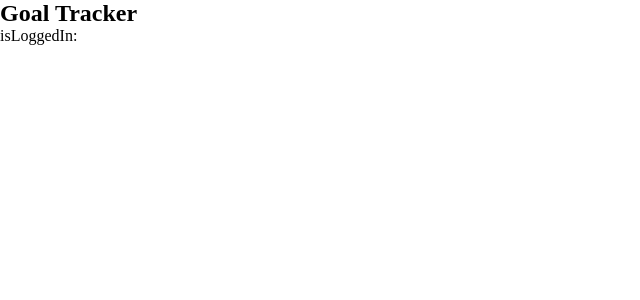
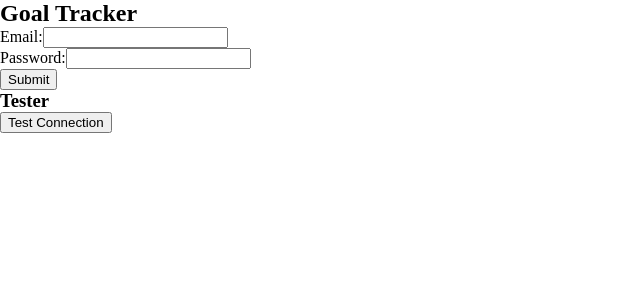
Before and after one commit to mikevallano/goal-tracker, a React (Vite) app in the folder react/: page / in a window 1280 px wide. Shown: the top 300 px of the page, without its empty margins (0-640 px from the left). Built offline with nearby package versions, Linux system fonts and the light colour scheme.

Commit message:
1: Finish implementing login form and setting authToken

```diff
--- a/react/src/App.tsx
+++ b/react/src/App.tsx
@@ -1,5 +1,6 @@
 import './App.css'
 import LoginForm from './components/LoginForm'
+import Test from './components/Test'
 import { useAuthContext } from './hooks/useAuthContext'
 
 function App() {
@@ -8,8 +9,8 @@ function App() {
   return (
     <>
       <h2>Goal Tracker</h2>
-      <p>isLoggedIn: {isLoggedIn}</p>
-      {/* <LoginForm /> */}
+      <LoginForm />
+      <Test />
     </>
   )
 }
--- a/react/src/components/LoginForm.tsx
+++ b/react/src/components/LoginForm.tsx
@@ -1,54 +1,41 @@
-import { useState } from 'react'
 import axios from 'axios'
-import Test from './Test'
+import { useAuthContext } from '../hooks/useAuthContext'
 
 const LoginForm: React.FC = () => {
-  const [email, setEmail] = useState('')
-  const [password, setPassword] = useState('')
-  const [authHeader, setAuthHeader] = useState('')
-
-  const handleEmailChange = (event: React.ChangeEvent<HTMLInputElement>) => {
-    setEmail(event.target.value)
-  }
-
-  const handlePasswordChange = (event: React.ChangeEvent<HTMLInputElement>) => {
-    setPassword(event.target.value)
-  }
+  const { handleLogIn } = useAuthContext()
 
   const sendLoginRequest = async (email: string, password: string) => {
     const response = await axios.post('http://localhost:3000/api/v1/login', {
       email,
       password,
     })
-    console.log('response: ', response)
-    setAuthHeader(response.data['auth_token'])
+    handleLogIn(response.data['auth_token'])
   }
 
   const handleSubmit = (event: React.FormEvent<HTMLFormElement>) => {
     event.preventDefault()
+    const form = event.target as HTMLFormElement
+    const formData = new FormData(form)
+    const email = formData.get('email') as string
+    const password = formData.get('password') as string
+
     sendLoginRequest(email, password)
+    form.reset()
   }
 
   return (
     <>
       <form onSubmit={handleSubmit}>
-        <label>
-          Email:
-          <input type='email' value={email} onChange={handleEmailChange} />
-        </label>
-        <br />
-        <label>
-          Password:
-          <input
-            type='password'
-            value={password}
-            onChange={handlePasswordChange}
-          />
-        </label>
-        <br />
+        <section>
+          <label>Email:</label>
+          <input type='text' name='email' />
+        </section>
+        <section>
+          <label>Password:</label>
+          <input type='password' name='password' />
+        </section>
         <button type='submit'>Submit</button>
       </form>
-      <Test authHeader={authHeader} />
     </>
   )
 }
--- a/react/src/components/Test.tsx
+++ b/react/src/components/Test.tsx
@@ -1,15 +1,13 @@
 import axios from 'axios'
+import { useAuthContext } from '../hooks/useAuthContext'
 
 const BASE_URL = 'http://localhost:3000/api/v1'
 
-type TestProps = {
-  authHeader: string
-}
-
-const Test = ({ authHeader }: TestProps) => {
+const Test = () => {
+  const { authToken } = useAuthContext()
   const fetchKits = () => {
     axios(`${BASE_URL}/ping`, {
-      headers: { Authorization: `Bearer ${authHeader}` },
+      headers: { Authorization: `Bearer ${authToken}` },
     }).then((json) => console.log(json))
   }
 
--- a/react/src/contexts/AuthContext.tsx
+++ b/react/src/contexts/AuthContext.tsx
@@ -4,12 +4,14 @@ type AuthContextType = {
   isLoggedIn: boolean
   handleLogIn: (token: string) => void
   handleLogOut: () => void
+  authToken: string | null
 }
 
 const initialAuthContext: AuthContextType = {
   isLoggedIn: false,
   handleLogIn: () => {},
   handleLogOut: () => {},
+  authToken: null,
 }
 
 export const AuthContext = createContext<AuthContextType>(initialAuthContext)
@@ -18,28 +20,34 @@ type AuthProviderProps = {
   children: ReactNode
 }
 
+const TOKEN_KEY = 'authToken'
+
 export const AuthProvider: React.FC<AuthProviderProps> = ({ children }) => {
-  const [isLoggedIn, setIsLoggedIn] = useState(false)
+  const [authToken, setAuthToken] = useState(localStorage.getItem(TOKEN_KEY))
+  const [isLoggedIn, setIsLoggedIn] = useState(!!authToken)
 
   const handleLogIn = (token: string) => {
-    // You might want to store the token in a secure way (e.g., localStorage)
-    // For simplicity, we're storing it in state here
-    console.log(token)
+    localStorage.setItem(TOKEN_KEY, token)
+    setAuthToken(token)
     setIsLoggedIn(true)
   }
 
   const handleLogOut = () => {
-    // Clear any authentication-related state (e.g., remove token from storage)
+    localStorage.removeItem(TOKEN_KEY)
+    setAuthToken('')
     setIsLoggedIn(false)
   }
 
-  const returnValue = {
-    isLoggedIn: isLoggedIn,
-    handleLogIn: handleLogIn,
-    handleLogOut: handleLogOut,
-  }
-
   return (
-    <AuthContext.Provider value={returnValue}>{children}</AuthContext.Provider>
+    <AuthContext.Provider
+      value={{
+        isLoggedIn,
+        handleLogIn,
+        handleLogOut,
+        authToken,
+      }}
+    >
+      {children}
+    </AuthContext.Provider>
   )
 }
--- a/react/src/hooks/useAuthContext.tsx
+++ b/react/src/hooks/useAuthContext.tsx
@@ -1,12 +1,8 @@
 import { useContext } from 'react'
-
 import { AuthContext } from '../contexts/AuthContext'
 
 export const useAuthContext = () => {
-  const { handleLogIn, handleLogOut, isLoggedIn } = useContext(AuthContext)
-  return {
-    handleLogIn: handleLogIn,
-    handleLogOut: handleLogOut,
-    isLoggedIn: isLoggedIn,
-  }
+  const { handleLogIn, handleLogOut, isLoggedIn, authToken } =
+    useContext(AuthContext)
+  return { handleLogIn, handleLogOut, isLoggedIn, authToken }
 }
```
